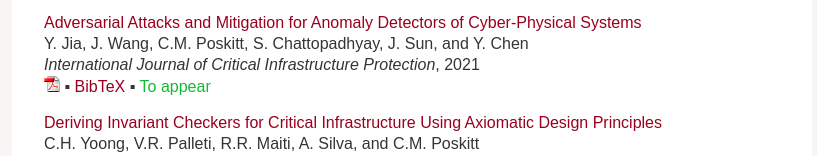
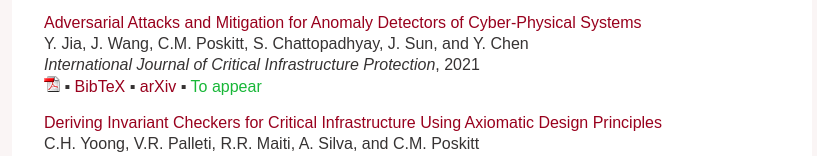
Before and after one commit to cposkitt/cposkitt.github.io, a plain HTML site: page research.html in a window 1280 px wide. Shown: the part 1070-1226 px from the top of the page, without its empty margins (228-1045 px from the left). Drawn offline with Linux system fonts and the light colour scheme.

Commit message:
arXiv link for ijcip paper

```diff
--- a/research.html
+++ b/research.html
@@ -58,7 +58,7 @@
                <p><a name="Jia-et_al21a"></a><span class="paper"><a href="files/publications/adversarial_attacks_ijcip21.pdf">Adversarial Attacks and Mitigation for Anomaly Detectors of Cyber-Physical Systems</a></span><br />
                   Y. Jia, J. Wang, C.M. Poskitt, S. Chattopadhyay, J. Sun, and Y. Chen<br />
                   <i>International Journal of Critical Infrastructure Protection</i>, 2021<br />
-                  <a href="files/publications/adversarial_attacks_ijcip21.pdf"><img src="images/pdf-icon.gif" border="0" /></a> &#9642; <a href="files/bibtex/Jia-et_al21a.bib">BibTeX</a> &#9642; <span class="pubnote">To appear</span>
+                  <a href="files/publications/adversarial_attacks_ijcip21.pdf"><img src="images/pdf-icon.gif" border="0" /></a> &#9642; <a href="files/bibtex/Jia-et_al21a.bib">BibTeX</a> &#9642; <a href="https://arxiv.org/abs/2105.10707">arXiv</a> &#9642; <span class="pubnote">To appear</span>
                </p>
                <p><a name="Yoong-et_al21a"></a><span class="paper"><a href="files/publications/axiomatic_design_cyse21.pdf">Deriving Invariant Checkers for Critical Infrastructure Using Axiomatic Design Principles</a></span><br />
                   C.H. Yoong, V.R. Palleti, R.R. Maiti, A. Silva, and C.M. Poskitt<br />
```
